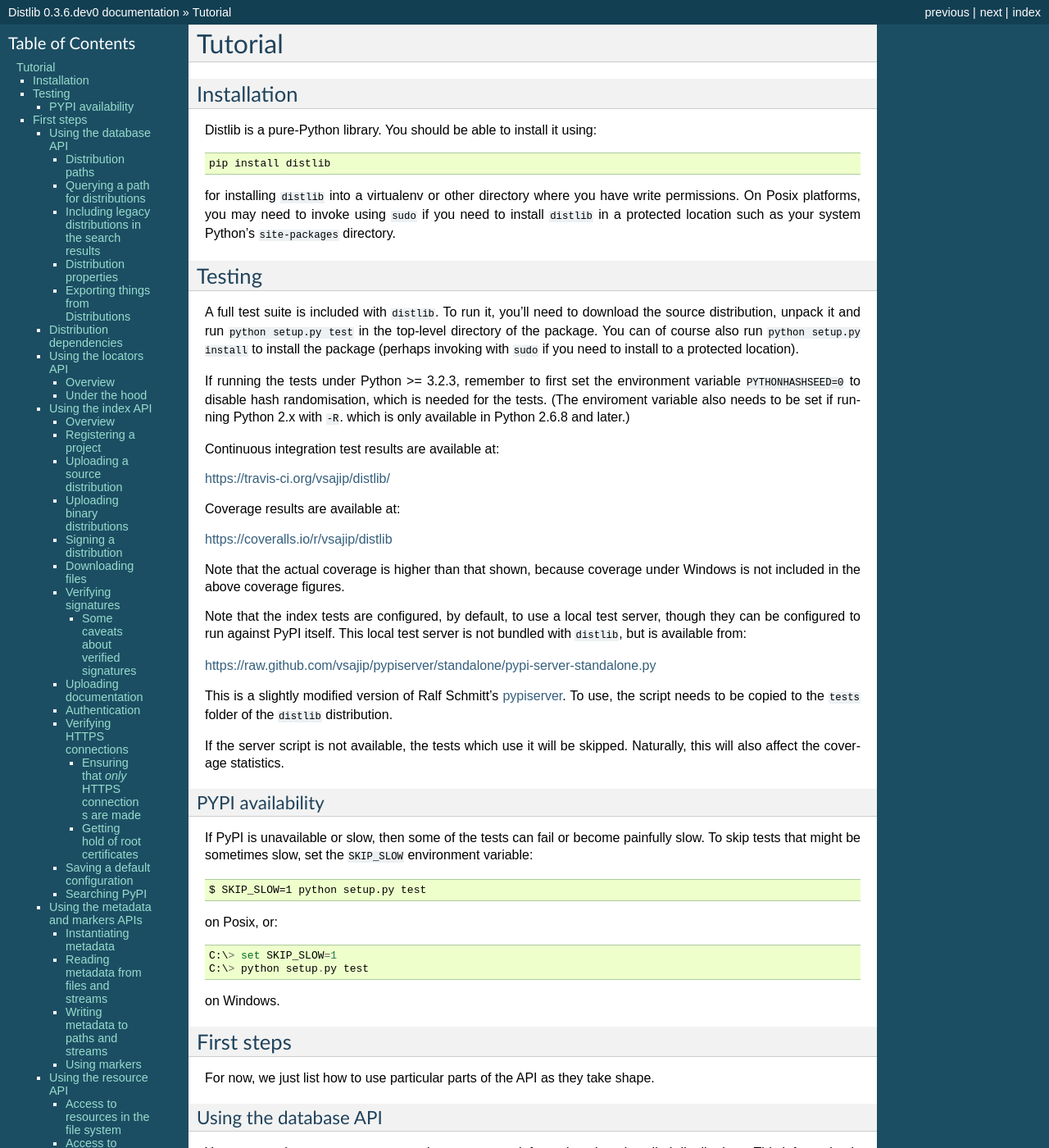
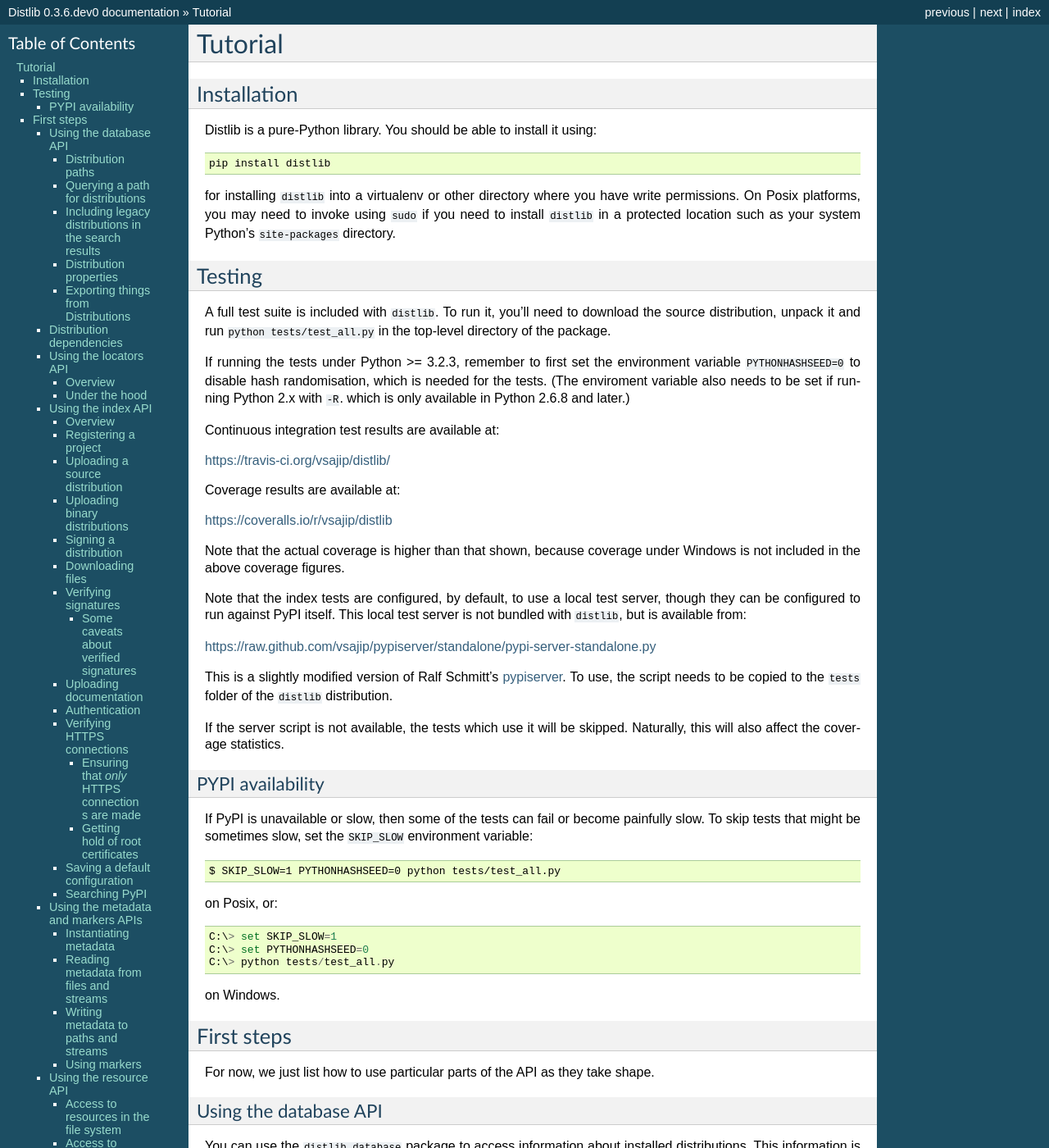
Before and after one commit to pypa/distlib, a Sphinx documentation site: the page built from docs/tutorial.rst, in a window 1280 px wide and 1400 px high. Shown: the whole window at 82% size. Built offline with Sphinx 7.4.7, drawn with Linux system fonts in a browser that asks for light colours; formulas are drawn with MathJax 3.

Commit message:
Fix #177: Update documentation on how to run the unit tests.

```diff
--- a/docs/tutorial.rst
+++ b/docs/tutorial.rst
@@ -29,10 +29,8 @@ Testing
    single: Testing; distlib
 
 A full test suite is included with ``distlib``. To run it, you'll need to
-download the source distribution, unpack it and run ``python setup.py test``
-in the top-level directory of the package. You can of course also run
-``python setup.py install`` to install the package (perhaps invoking with
-``sudo`` if you need to install to a protected location).
+download the source distribution, unpack it and run ``python tests/test_all.py``
+in the top-level directory of the package.
 
 If running the tests under Python >= 3.2.3, remember to first set the environment
 variable ``PYTHONHASHSEED=0`` to disable hash randomisation, which is needed for
@@ -79,12 +77,13 @@ If PyPI is unavailable or slow, then some of the tests can fail or become
 painfully slow. To skip tests that might be sometimes slow, set the
 ``SKIP_SLOW`` environment variable::
 
-    $ SKIP_SLOW=1 python setup.py test
+    $ SKIP_SLOW=1 PYTHONHASHSEED=0 python tests/test_all.py
 
 on Posix, or::
 
     C:\> set SKIP_SLOW=1
-    C:\> python setup.py test
+    C:\> set PYTHONHASHSEED=0
+    C:\> python tests/test_all.py
 
 on Windows.
 
```
